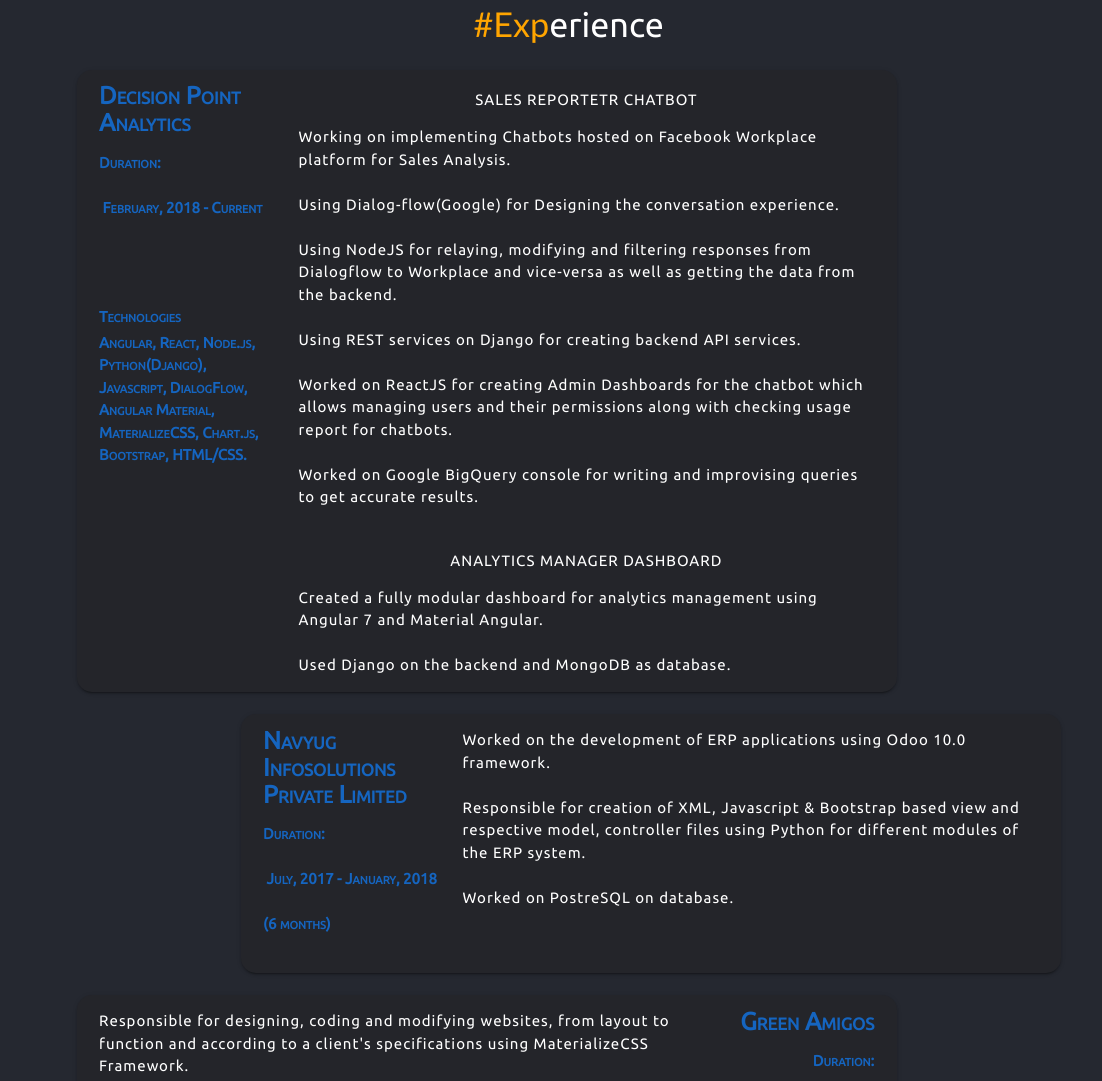
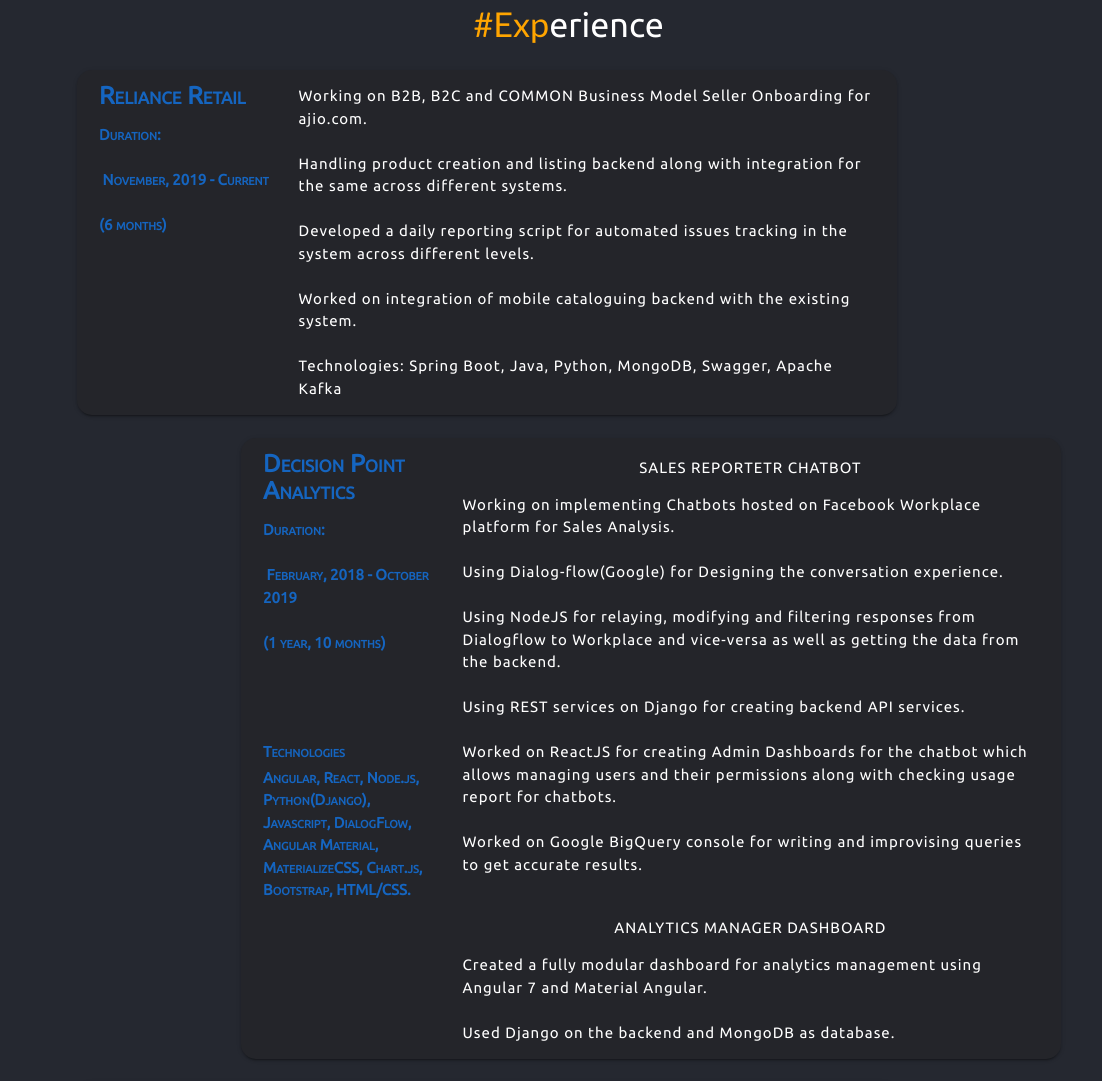
Before and after one commit to abhinav1602/abhinav1602.github.io, a plain HTML site: page index.html in a window 1280 px wide. Shown: the part 1021-2102 px from the top of the page, 178-1280 px from the left. Drawn offline with nearby package versions, Linux system fonts and the light colour scheme; a web font is replaced by a local one.

Commit message:
all webp and added reliance project details

```diff
--- a/css/mycss.css
+++ b/css/mycss.css
@@ -260,6 +260,7 @@ height:20px;
   padding: 2em 2em;
   background-color: rgba(0,0,0,0);
 }
+
 /* fallback */
 @font-face {
   font-family: 'Material Icons';
--- a/index.html
+++ b/index.html
@@ -232,9 +232,47 @@
 
             <div class="jobs center col s10 m10 l10 card offset-s1 offset-m2">
               <div class="col s12 m3 job-left-panel left-align">
+                <h5>Reliance Retail</h5>
+                <p>Duration:
+                  <br>&nbsp;November, 2019 - Current
+                  <br>(6 months)
+                </p>
+              </div>
+
+              <div class="col s12 m9 job-right-panel">
+                <p>
+                  <ul class="left-align">
+                    <li>
+                      Working on B2B, B2C and COMMON Business Model Seller Onboarding for ajio.com.
+                    </li>
+                    <br/>
+                    <li>
+                      Handling product creation and listing backend along with integration for the same across different systems.
+                    </li>
+                    <br/>
+                    <li>
+                      Developed a daily reporting script for automated issues tracking in the system across different levels.
+                    </li>
+                    <br/>
+                    <li>
+                      Worked on integration of mobile cataloguing backend with the existing system.
+                    </li>
+                    <br/>
+                    <li>
+                      Technologies: Spring Boot, Java, Python, MongoDB, Swagger, Apache Kafka
+                    </li>
+                  </ul>
+                </p>
+              </div>
+            </div>
+
+
+            <div class="jobs center col s10 m10 l10 card offset-s1 offset-m2">
+              <div class="col s12 m3 job-left-panel left-align">
                 <h5>Decision Point Analytics</h5>
                 <p>Duration:
-                  <br>&nbsp;February, 2018 - Current
+                  <br>&nbsp;February, 2018 - October 2019
+                  <br>(1 year, 10 months)
                 </p>
 
                 <div class="technologies left">
```
Also changed, not shown: images/abhinav1602.png (added), images/myAvatar.png (added), images/mypic2.png (added), images/webp/23223.webp (added), images/webp/mypic1.webp (added), images/webp/mypic2.webp (added), images/webp/mypic3.webp (added), 1 other file.
